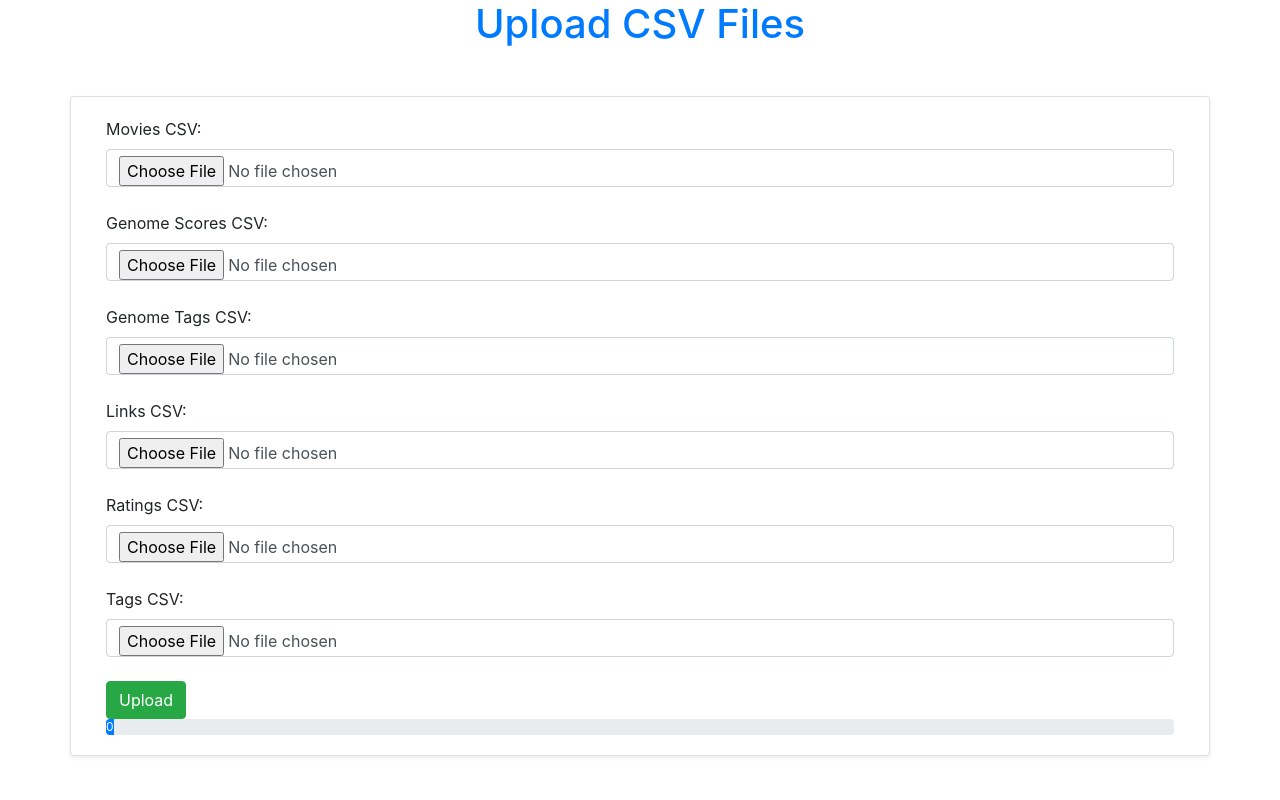
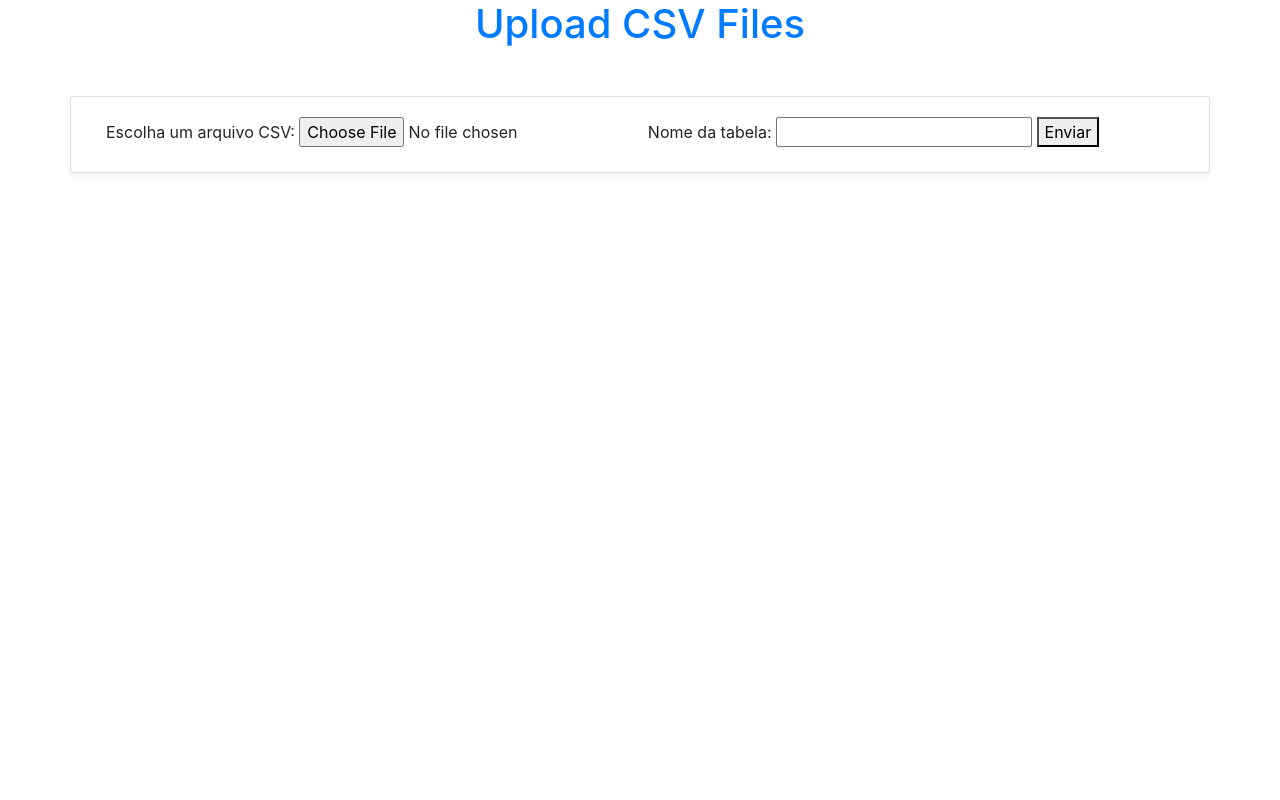
Before and after one commit to IzadoraFernandes/movie_migration, a Django app: page /upload/ in a window 1280 px wide. Run offline with Django 4.2, Linux system fonts and the light colour scheme; parts of the project's set-up code (start-up, migrations or seed data) failed here and were passed over; some libraries are stand-ins or nearby versions.

Commit message:
alterando para receber um arquivo por vez

```diff
--- a/upload/templates/upload_form.html
+++ b/upload/templates/upload_form.html
@@ -14,36 +14,13 @@
         <div class="card-body">
             <form method="post" enctype="multipart/form-data">
                 {% csrf_token %}
+                <label for="file">Escolha um arquivo CSV:</label>
+                <input type="file" id="file" name="file" accept=".csv" required>
 
-                <label for="movies">Movies CSV:</label>
-                <input type="file" name="movies" class="form-control" id="file" required><br>
+                <label for="table_name">Nome da tabela:</label>
+                <input type="text" id="table_name" name="table_name" required>
 
-                <label for="genome_scores">Genome Scores CSV:</label>
-                <input type="file" name="genome_scores" class="form-control" id="file" required><br>
-
-                <label for="genome_tags">Genome Tags CSV:</label>
-                <input type="file" name="genome_tags" class="form-control" id="file" required><br>
-
-                <label for="links">Links CSV:</label>
-                <input type="file" name="links" class="form-control" id="file" required><br>
-
-                <label for="ratings">Ratings CSV:</label>
-                <input type="file" name="ratings" class="form-control" id="file" required><br>
-
-                <label for="tags">Tags CSV:</label>
-                <input type="file" name="tags" class="form-control" id="file" required><br>
-
-                <button type="submit" class="btn btn-success" id="upload-button">Upload</button>
-
-                <div class="progress"
-                    role="progressbar"
-                    arial-label="Example with label"
-                    arial-valuenow="25"
-                    arial-valuemin="0"
-                    arial-valuemax="100" >
-                    <div id="progress-bar" class="progress-bar" style="with: 0%">0</div>
-                </div>
-
+                <button type="submit">Enviar</button>
             </form>
         </div>
     </div>
--- a/upload/urls.py
+++ b/upload/urls.py
@@ -1,7 +1,9 @@
 from django.urls import path
-from .views import upload_files, search
+from .views import upload_file, search
+
+
 
 urlpatterns = [
-    path('', upload_files, name='upload_files'),
+    path('', upload_file, name='upload_files'),
     path('search/', search, name='search'),
 ]
--- a/upload/views.py
+++ b/upload/views.py
@@ -6,43 +6,50 @@ import logging
 import io
 from upload.models import *
 from django.db.models import Q
+import time
 
 
 logging.basicConfig(level=logging.INFO)
 logger = logging.getLogger(__name__)
 
-
 DATABASE_URI = 'postgresql://postgres:pgadmin@localhost:5432/migration_data'
 engine = create_engine(DATABASE_URI)
 
+def load_csv_to_db(file, table_name, chunksize=100000):
+    try:
+        # Verifica se a tabela existe no banco de dados
+        if not engine.dialect.has_table(engine, table_name):
+            logger.error(f"Tabela {table_name} não encontrada no banco de dados.")
+            return
 
-def load_csv_to_db(file, table_name):
-    try:
-        for chunk in pd.read_csv(io.StringIO(file.read().decode('utf-8'))):
+        # Ler o arquivo CSV em pedaços (chunks)
+        for chunk in pd.read_csv(io.StringIO(file.read().decode('utf-8')), chunksize=chunksize):
+            # Verifica se a coluna "timestamp" existe e converte para datetime e depois para bigint
+            if 'timestamp' in chunk.columns:
+                chunk['timestamp'] = pd.to_datetime(chunk['timestamp'], unit='s', errors='coerce')
+                chunk['timestamp_bigint'] = chunk['timestamp'].apply(lambda x: int(time.mktime(x.timetuple())) if pd.notna(x) else None)
+
+            # Insere o chunk no banco de dados
             chunk.to_sql(table_name, engine, if_exists='append', index=False)
             logger.info(f"Chunk inserido na tabela {table_name}")
     except Exception as e:
         logger.error(f"Erro ao inserir dados na tabela {table_name}: {e}")
 
-def upload_files(request):
+def upload_file(request):
     if request.method == 'POST':
-        files = {
-            'movies': request.FILES['movies'],
-            'genome_scores': request.FILES['genome_scores'],
-            'genome_tags': request.FILES['genome_tags'],
-            'links': request.FILES['links'],
-            'ratings': request.FILES['ratings'],
-            'tags': request.FILES['tags']
-        }
+        file = request.FILES.get('file')
+        table_name = request.POST.get('table_name')
 
-        for name, file in files.items():
+        if file and table_name:
             try:
-                load_csv_to_db(file, name)
+                load_csv_to_db(file, table_name)
+                return HttpResponse(f'Arquivo {file.name} carregado com sucesso na tabela {table_name}!')
             except Exception as e:
-                logger.error(f"Erro ao processar o arquivo {name}: {e}")
-                return HttpResponse(f"Erro ao carregar o arquivo {name}.")
+                logger.error(f"Erro ao processar o arquivo {file.name}: {e}")
+                return HttpResponse(f"Erro ao carregar o arquivo {file.name}.")
+        else:
+            return HttpResponse("Por favor, envie um arquivo e forneça o nome da tabela.")
 
-        return HttpResponse('Arquivos carregados com sucesso!')
     return render(request, 'upload_form.html')
 
 def search(request):
@@ -50,7 +57,6 @@ def search(request):
     results = []
 
     if query:
-
         results = Movie.objects.filter(
             Q(title__icontains=query) |
             Q(genres__name__icontains=query) |
```
Also changed, not shown: upload/migrations/0001_initial.py (added).
